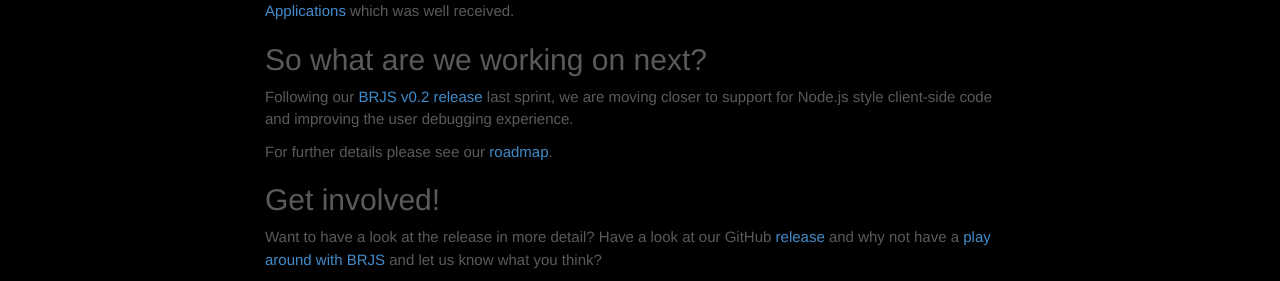
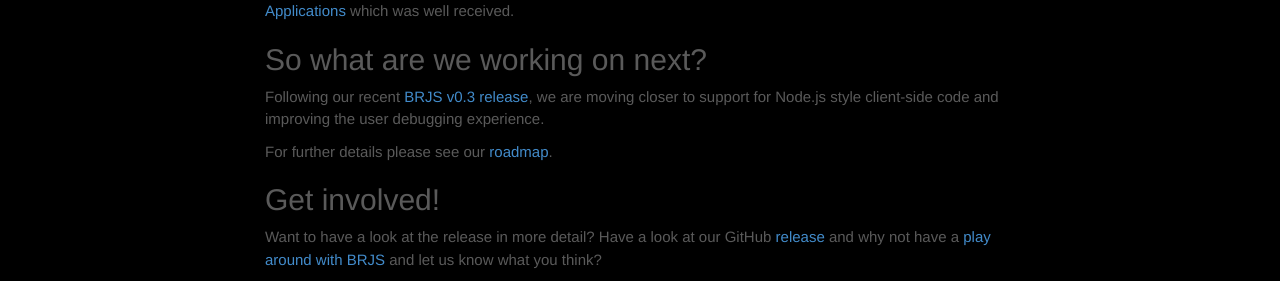
Before and after one commit to BladeRunnerJS/brjs-site, a Jekyll site: the page built from _posts/2013-11-22-bladerunnerjs-sprint-demo.md, in a window 1280 px wide. Shown: the part 698-979 px from the top of the page. Built offline with Jekyll 4.4.1, drawn with Linux system fonts in a browser that asks for light colours; comment, search, counter and statistics services are not loaded.

Commit message:
Updating release reference from v0.2 to v0.3

```diff
--- a/_posts/2013-11-22-bladerunnerjs-sprint-demo.md
+++ b/_posts/2013-11-22-bladerunnerjs-sprint-demo.md
@@ -22,7 +22,7 @@
 
 ## So what are we working on next?
 
-Following our [BRJS v0.2 release](https://github.com/BladeRunnerJS/brjs/releases/tag/v0.2) last sprint, we are moving closer to support for Node.js style client-side code and improving the user debugging experience.
+Following our recent [BRJS v0.3 release](https://github.com/BladeRunnerJS/brjs/releases/tag/v0.3), we are moving closer to support for Node.js style client-side code and improving the user debugging experience.
 
 For further details please see our [roadmap](http://bladerunnerjs.org/docs/roadmap/).
 
```
